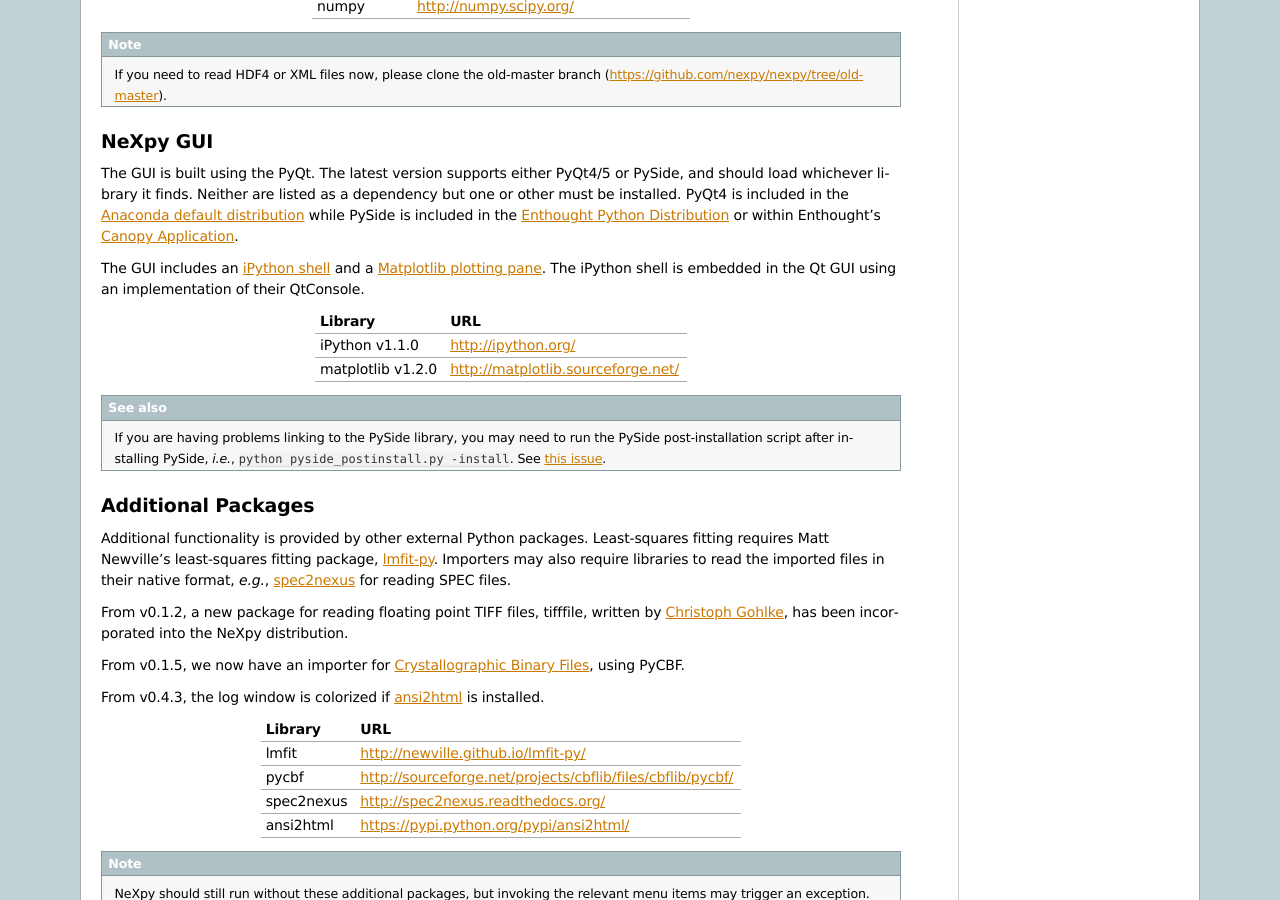
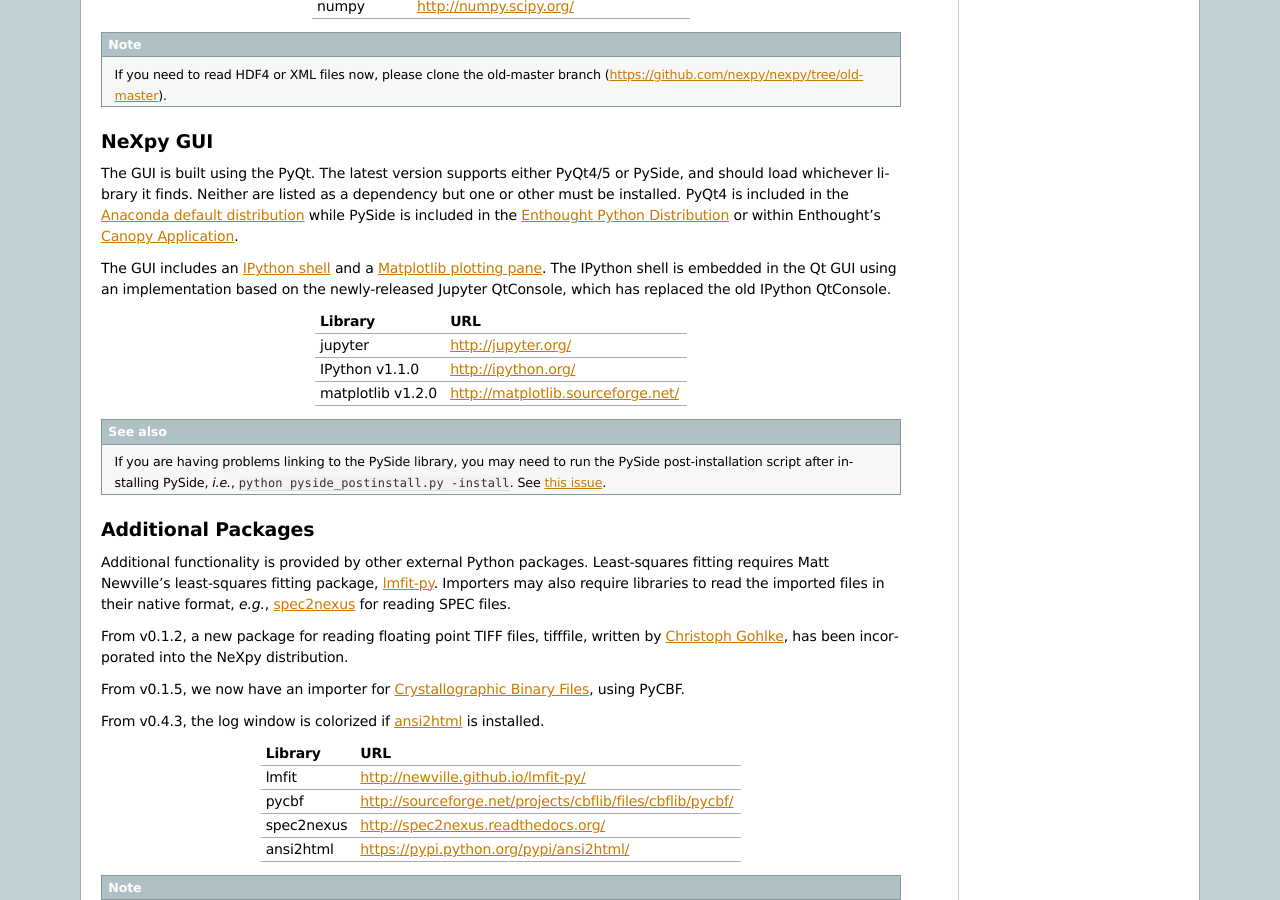
Before and after one commit to nexpy/nexpy, a Sphinx documentation site: the page built from doc/source/includeme.rst, in a window 1280 px wide and 900 px high, scrolled down 1172 px. Built offline with Sphinx 7.4.7, drawn with Linux system fonts in a browser that asks for light colours.

Commit message:
Updated the documentation
To add the dependency on the Jupyter package

```diff
--- a/README.rst
+++ b/README.rst
@@ -84,14 +84,16 @@ while PySide is included in the `Enthought Python Distribution
 <http://www.enthought.com>`_ or within Enthought's `Canopy Application
 <https://www.enthought.com/products/canopy/>`_.
 
-The GUI includes an `iPython shell <http://ipython.org/>`_ and a `Matplotlib
-plotting pane <http://matplotlib.sourceforge.net>`_. The iPython shell is
-embedded in the Qt GUI using an implementation of their QtConsole.
+The GUI includes an `IPython shell <http://ipython.org/>`_ and a `Matplotlib
+plotting pane <http://matplotlib.sourceforge.net>`_. The IPython shell is
+embedded in the Qt GUI using an implementation based on the newly-released
+Jupyter QtConsole, which has replaced the old IPython QtConsole.
 
 =================  =================================================
 Library            URL
 =================  =================================================
-iPython v1.1.0     http://ipython.org/
+jupyter            http://jupyter.org/
+IPython v1.1.0     http://ipython.org/
 matplotlib v1.2.0  http://matplotlib.sourceforge.net/
 =================  =================================================
 
--- a/setup.cfg
+++ b/setup.cfg
@@ -1,2 +1,2 @@
 [bdist_rpm]
-requires = h5py,numpy >= 1.6.0,scipy,python-ipython >= 1.1.0,python-matplotlib >= 1.2.0,python-pyside >= 1.1.0
+requires = h5py,numpy >= 1.6.0,scipy,jupyter,python-ipython >= 1.1.0,python-matplotlib >= 1.2.0,python-pyside >= 1.1.0
```
Also changed, not shown: README.md (+2 -1 lines), doc/source/pythongui.rst (+3 -10 lines), 1 other file.
